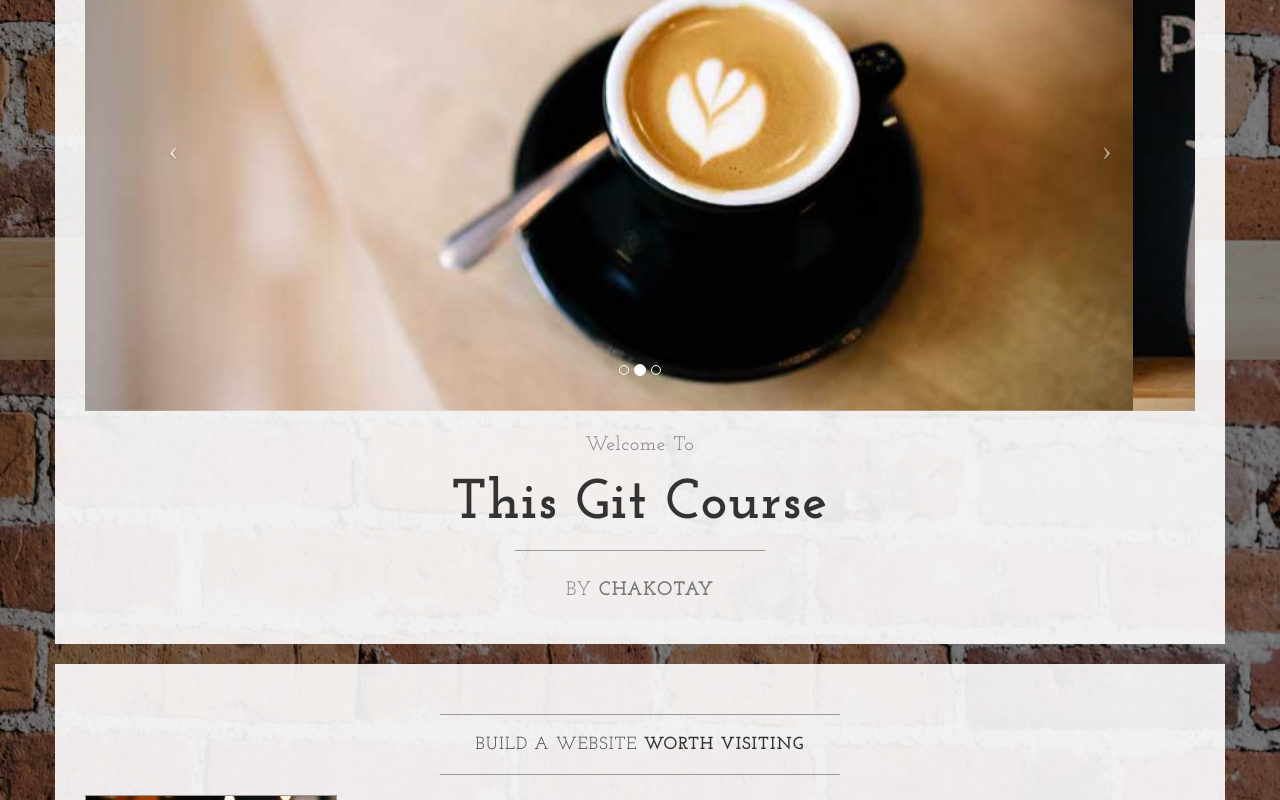
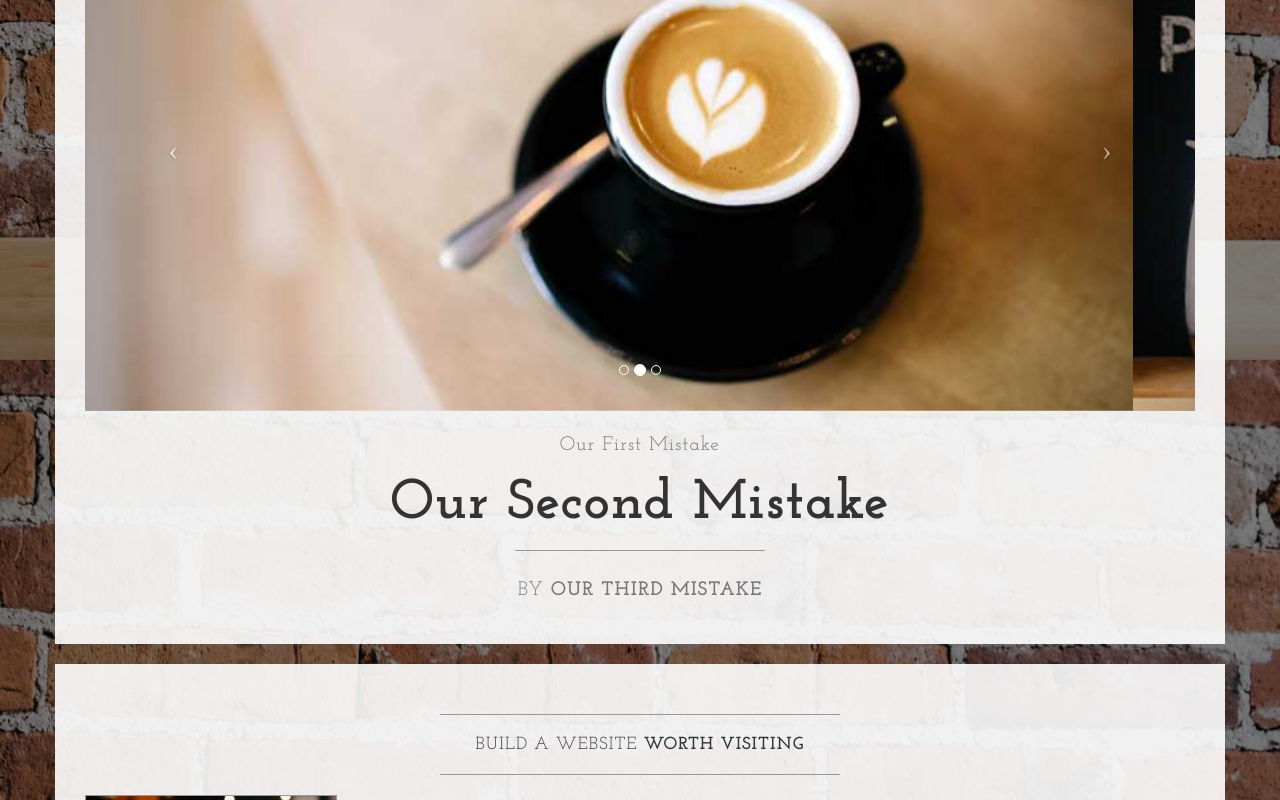
Before and after one commit to ChakotayChou/Learnable-Git-Course, a plain HTML site: page index.html in a window 1280 px wide. Shown: the part 440-1240 px from the top of the page. Drawn offline with nearby package versions, Linux system fonts and the light colour scheme.

Commit message:
Commit our third mistake, we left the other two in place

```diff
--- a/index.html
+++ b/index.html
@@ -106,13 +106,13 @@
                         </a>
                     </div>
                     <h2 class="brand-before">
-                        <small>Welcome to</small>
+                        <small>Our First Mistake</small>
                     </h2>
-                    <h1 class="brand-name">This Git Course</h1>
+                    <h1 class="brand-name">Our second mistake</h1>
                     <hr class="tagline-divider">
                     <h2>
                         <small>By
-                            <strong>Chakotay</strong>
+                            <strong>Our third mistake</strong>
                         </small>
                     </h2>
                 </div>
```
